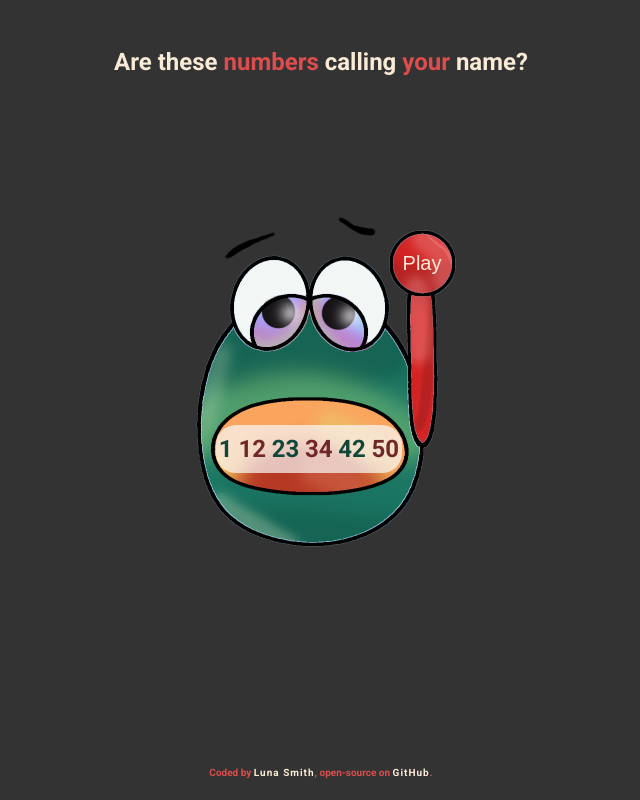
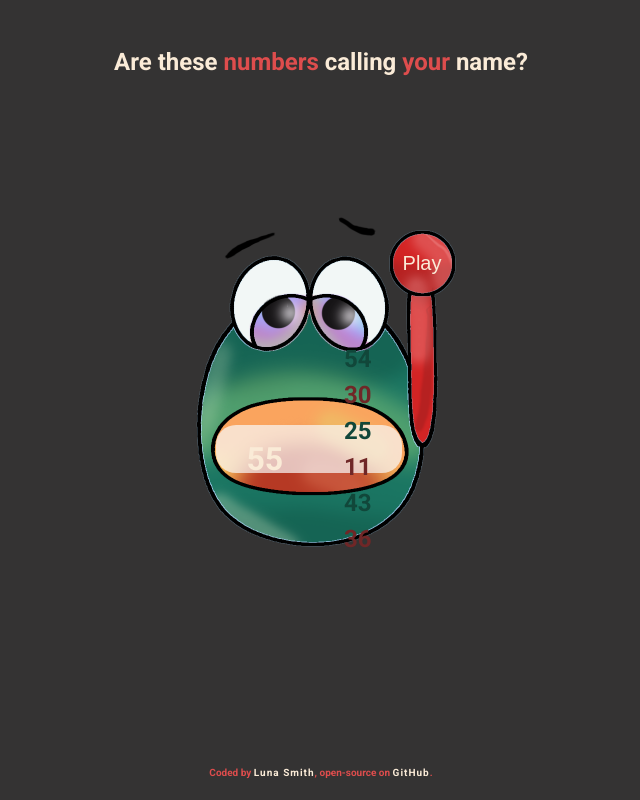
Before and after one commit to Lu-Smith/vitest-react-choose-lotto-numbers-app, a React (Vite) app: page / in a window 1280 px wide. Both pictures are taken after a click on the button "Play". Shown: the whole page, without its empty margins (319-959 px from the left). Built offline with nearby package versions, Linux system fonts and the light colour scheme.

Commit message:
Updated Numbers.tsx

```diff
--- a/src/components/Numbers.tsx
+++ b/src/components/Numbers.tsx
@@ -1,14 +1,27 @@
-import React from 'react'
+import React from 'react';
 
-const Numbers: React.FC = () => {
+interface NumberProps {
+  randomNumbers: number[];
+ }
+const Numbers: React.FC<NumberProps> = ({randomNumbers}) => {
   return (
     <div data-testid='numbers' className='numbers'>
-      <h2>1</h2>
-      <h2><span>12</span></h2>
-      <h2>23</h2>
-      <h2><span>34</span></h2>
-      <h2>42</h2>
-      <h2><span>50</span></h2>
+      {randomNumbers.length > 0 ?
+      <>
+        <h1 className='bonusBall'>{randomNumbers[0]}</h1>
+        <div className='number'>
+          <h2>{randomNumbers[1]}</h2>
+          <h2><span>{randomNumbers[2]}</span></h2>
+          <h2>{randomNumbers[3]}</h2>
+          <h2><span>{randomNumbers[4]}</span></h2>
+          <h2>{randomNumbers[5]}</h2>
+          <h2><span>{randomNumbers[6]}</span></h2>
+        </div>
+      </>
+      :
+      <h1> </h1>
+      }
+
     </div>
   )
 }
```
